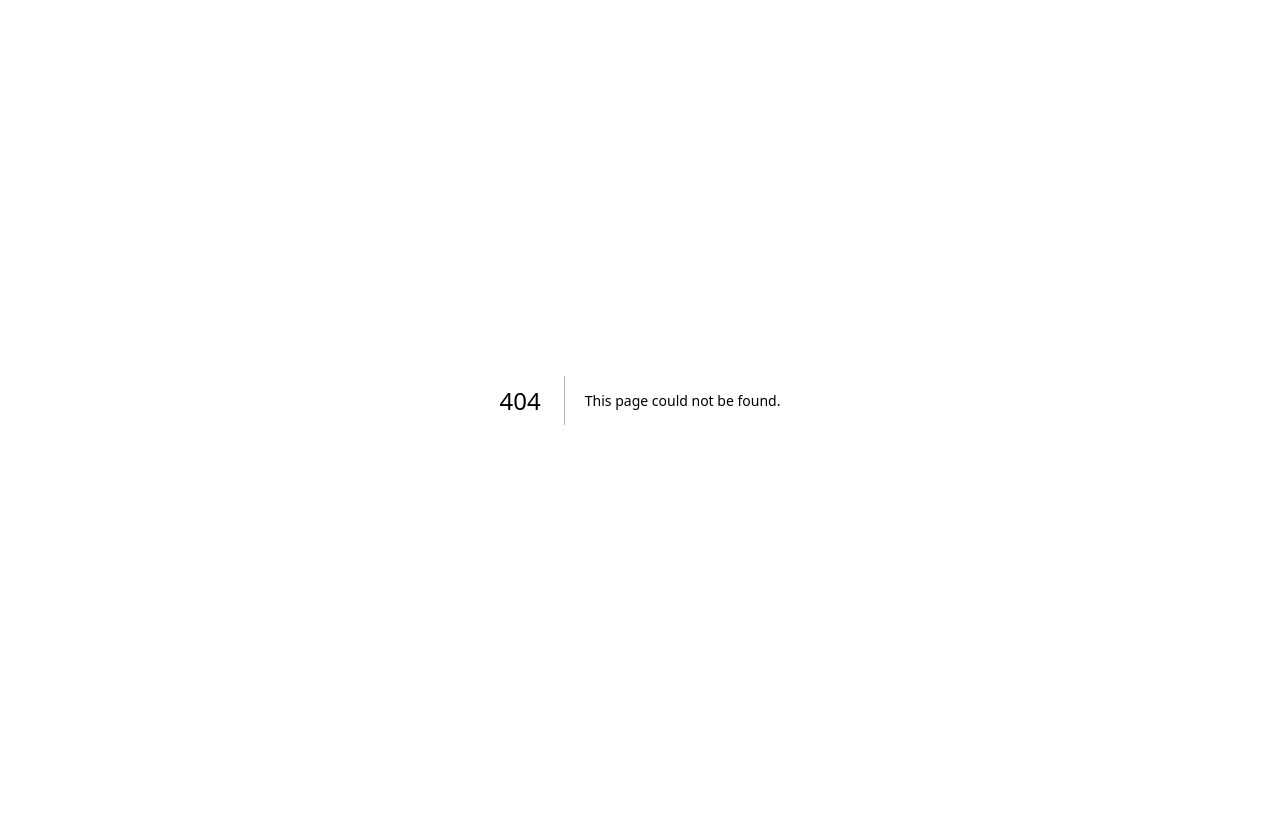
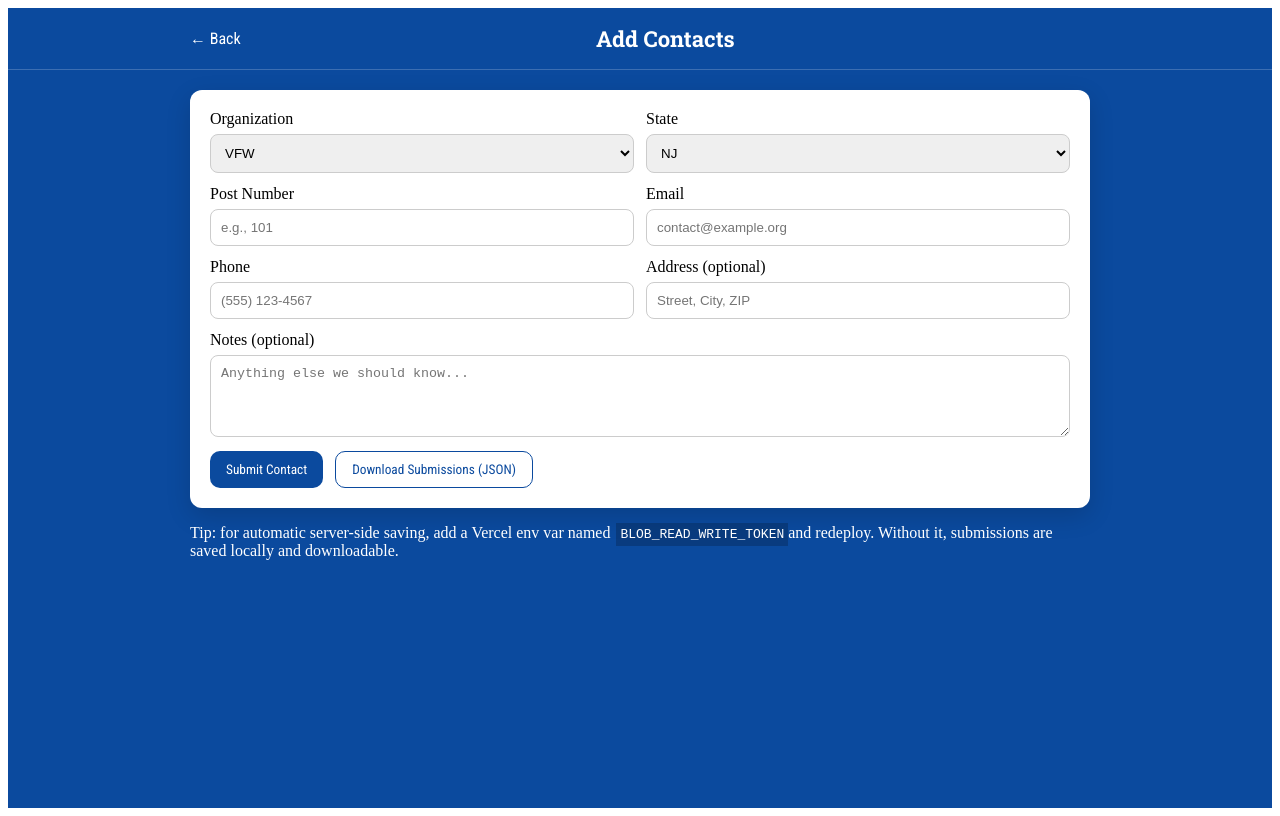
Before and after one commit to RP-2008/TristateVeteransDatabase, a Next.js app: page /add-contacts in a window 1280 px wide. Before the commit this address had no page. Built offline with nearby package versions, Linux system fonts and the light colour scheme.

Commit message:
Create add-contacts.js

```diff
--- /dev/null
+++ b/pages/add-contacts.js
@@ -0,0 +1,217 @@
+import { useState, useEffect } from "react";
+import Head from "next/head";
+import Link from "next/link";
+
+export default function AddContacts() {
+  const [form, setForm] = useState({
+    organization: "VFW",
+    state: "NJ",
+    postNumber: "",
+    email: "",
+    phone: "",
+    address: "",
+    notes: ""
+  });
+  const [status, setStatus] = useState("");
+
+  useEffect(() => setStatus(""), [form.organization, form.state]);
+
+  async function handleSubmit(e) {
+    e.preventDefault();
+    const payload = { ...form, submittedAt: new Date().toISOString() };
+
+    // 1) Try to persist to a serverless endpoint (Vercel Blob if configured)
+    try {
+      const resp = await fetch("/api/submit-contact", {
+        method: "POST",
+        headers: { "Content-Type": "application/json" },
+        body: JSON.stringify(payload)
+      });
+      const data = await resp.json();
+      if (data.ok) setStatus(data.persisted ? "Saved online" : "Saved locally");
+    } catch (_) {
+      // ignore
+    }
+
+    // 2) Always keep a local backup so you can export later
+    try {
+      const key = "tvod_submissions";
+      const current = JSON.parse(localStorage.getItem(key) || "[]");
+      current.push(payload);
+      localStorage.setItem(key, JSON.stringify(current));
+    } catch (_) {}
+
+    setForm({ ...form, postNumber: "", email: "", phone: "", address: "", notes: "" });
+  }
+
+  function downloadJSON() {
+    try {
+      const key = "tvod_submissions";
+      const data = localStorage.getItem(key) || "[]";
+      const blob = new Blob([data], { type: "application/json" });
+      const url = URL.createObjectURL(blob);
+      const a = document.createElement("a");
+      a.href = url;
+      a.download = "contact-submissions.json";
+      a.click();
+      URL.revokeObjectURL(url);
+    } catch (_) {}
+  }
+
+  return (
+    <div style={{ minHeight: "100vh", background: "#0b4a9e" }}>
+      <Head>
+        <title>Add Contacts • Tristate Veterans Organizations Database</title>
+        <link
+          href="https://fonts.googleapis.com/css2?family=Roboto:wght@300;400;700&family=Roboto+Slab:wght@400;700&family=Roboto+Condensed:wght@400;700&display=swap"
+          rel="stylesheet"
+        />
+      </Head>
+
+      <header style={{ padding: "16px", borderBottom: "1px solid rgba(255,255,255,0.2)" }}>
+        <div style={{ maxWidth: 900, margin: "0 auto", display: "flex", alignItems: "center" }}>
+          <Link href="/" style={{ color: "#fff", textDecoration: "none", fontFamily: "Roboto Condensed" }}>
+            ← Back
+          </Link>
+          <h1 style={{ color: "#fff", margin: "0 auto", fontFamily: "Roboto Slab", fontSize: 22 }}>
+            Add Contacts
+          </h1>
+        </div>
+      </header>
+
+      <main style={{ maxWidth: 900, margin: "0 auto", padding: 20 }}>
+        <form
+          onSubmit={handleSubmit}
+          style={{
+            background: "#fff",
+            borderRadius: 12,
+            padding: 20,
+            boxShadow: "0 8px 24px rgba(0,0,0,0.15)"
+          }}
+        >
+          <div style={{ display: "grid", gridTemplateColumns: "1fr 1fr", gap: 12 }}>
+            <label style={{ display: "grid", gap: 6 }}>
+              <span>Organization</span>
+              <select
+                value={form.organization}
+                onChange={(e) => setForm({ ...form, organization: e.target.value })}
+                style={{ padding: 10, borderRadius: 8, border: "1px solid #ccc" }}
+              >
+                <option>VFW</option>
+                <option>ELKS</option>
+                <option>American Legion</option>
+              </select>
+            </label>
+
+            <label style={{ display: "grid", gap: 6 }}>
+              <span>State</span>
+              <select
+                value={form.state}
+                onChange={(e) => setForm({ ...form, state: e.target.value })}
+                style={{ padding: 10, borderRadius: 8, border: "1px solid #ccc" }}
+              >
+                <option>NJ</option>
+                <option>NY</option>
+                <option>PA</option>
+              </select>
+            </label>
+
+            <label style={{ display: "grid", gap: 6 }}>
+              <span>Post Number</span>
+              <input
+                required
+                value={form.postNumber}
+                onChange={(e) => setForm({ ...form, postNumber: e.target.value })}
+                placeholder="e.g., 101"
+                style={{ padding: 10, borderRadius: 8, border: "1px solid #ccc" }}
+              />
+            </label>
+
+            <label style={{ display: "grid", gap: 6 }}>
+              <span>Email</span>
+              <input
+                type="email"
+                value={form.email}
+                onChange={(e) => setForm({ ...form, email: e.target.value })}
+                placeholder="contact@example.org"
+                style={{ padding: 10, borderRadius: 8, border: "1px solid #ccc" }}
+              />
+            </label>
+
+            <label style={{ display: "grid", gap: 6 }}>
+              <span>Phone</span>
+              <input
+                value={form.phone}
+                onChange={(e) => setForm({ ...form, phone: e.target.value })}
+                placeholder="(555) 123-4567"
+                style={{ padding: 10, borderRadius: 8, border: "1px solid #ccc" }}
+              />
+            </label>
+
+            <label style={{ display: "grid", gap: 6 }}>
+              <span>Address (optional)</span>
+              <input
+                value={form.address}
+                onChange={(e) => setForm({ ...form, address: e.target.value })}
+                placeholder="Street, City, ZIP"
+                style={{ padding: 10, borderRadius: 8, border: "1px solid #ccc" }}
+              />
+            </label>
+
+            <label style={{ gridColumn: "1 / -1", display: "grid", gap: 6 }}>
+              <span>Notes (optional)</span>
+              <textarea
+                value={form.notes}
+                onChange={(e) => setForm({ ...form, notes: e.target.value })}
+                rows={4}
+                placeholder="Anything else we should know..."
+                style={{ padding: 10, borderRadius: 8, border: "1px solid #ccc", resize: "vertical" }}
+              />
+            </label>
+          </div>
+
+          <div style={{ display: "flex", gap: 12, marginTop: 14 }}>
+            <button
+              type="submit"
+              style={{
+                background: "#0b4a9e",
+                color: "#fff",
+                border: 0,
+                borderRadius: 10,
+                padding: "10px 16px",
+                cursor: "pointer",
+                fontFamily: "Roboto Condensed"
+              }}
+            >
+              Submit Contact
+            </button>
+            <button
+              type="button"
+              onClick={downloadJSON}
+              style={{
+                background: "#fff",
+                color: "#0b4a9e",
+                border: "1px solid #0b4a9e",
+                borderRadius: 10,
+                padding: "10px 16px",
+                cursor: "pointer",
+                fontFamily: "Roboto Condensed"
+              }}
+            >
+              Download Submissions (JSON)
+            </button>
+            {status && (
+              <span style={{ alignSelf: "center", color: "#0b4a9e" }}>{status}</span>
+            )}
+          </div>
+        </form>
+
+        <p style={{ color: "#fff", marginTop: 16 }}>
+          Tip: for automatic server-side saving, add a Vercel env var named
+          <code style={{ padding: 4, background: "rgba(0,0,0,0.2)", marginLeft: 6 }}>BLOB_READ_WRITE_TOKEN</code>
+          and redeploy. Without it, submissions are saved locally and downloadable.
+        </p>
+      </main>
+    </div>
+  );
+}
```
